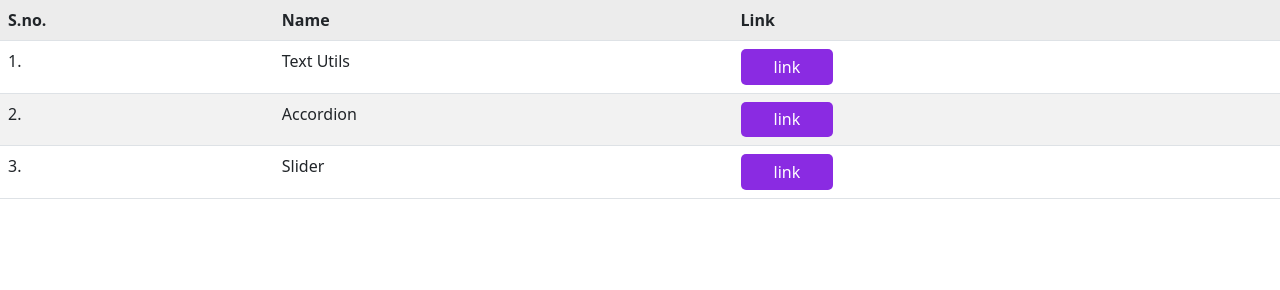
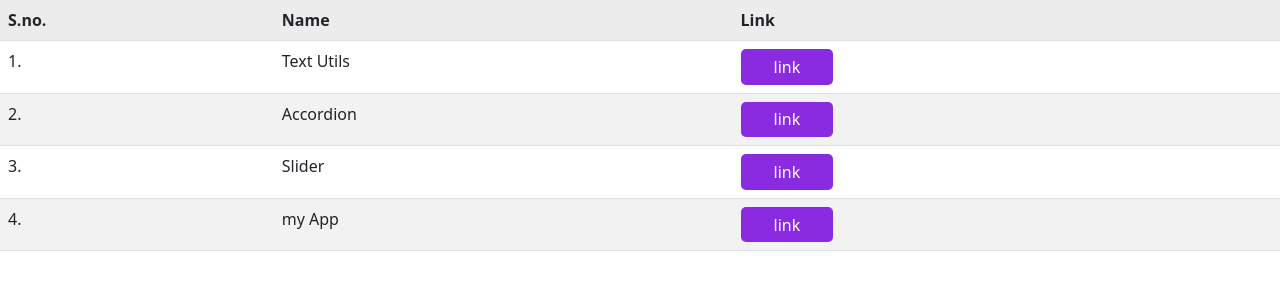
Before and after one commit to ranjitrawat17/Projects, a plain HTML site: page index.html in a window 1280 px wide. Drawn offline with nearby package versions, Linux system fonts and the light colour scheme.

Commit message:
Update index.html

```diff
--- a/index.html
+++ b/index.html
@@ -58,6 +58,16 @@
                 </a>
             </td>
         </tr>
+
+         <tr>
+            <td>4.</td>
+            <td>my App</td>
+            <td>
+                <a href="myapp/index.html">
+                    <button class="btn">link</button>
+                </a>
+            </td>
+        </tr>
     </table>
 </body>
 
```
